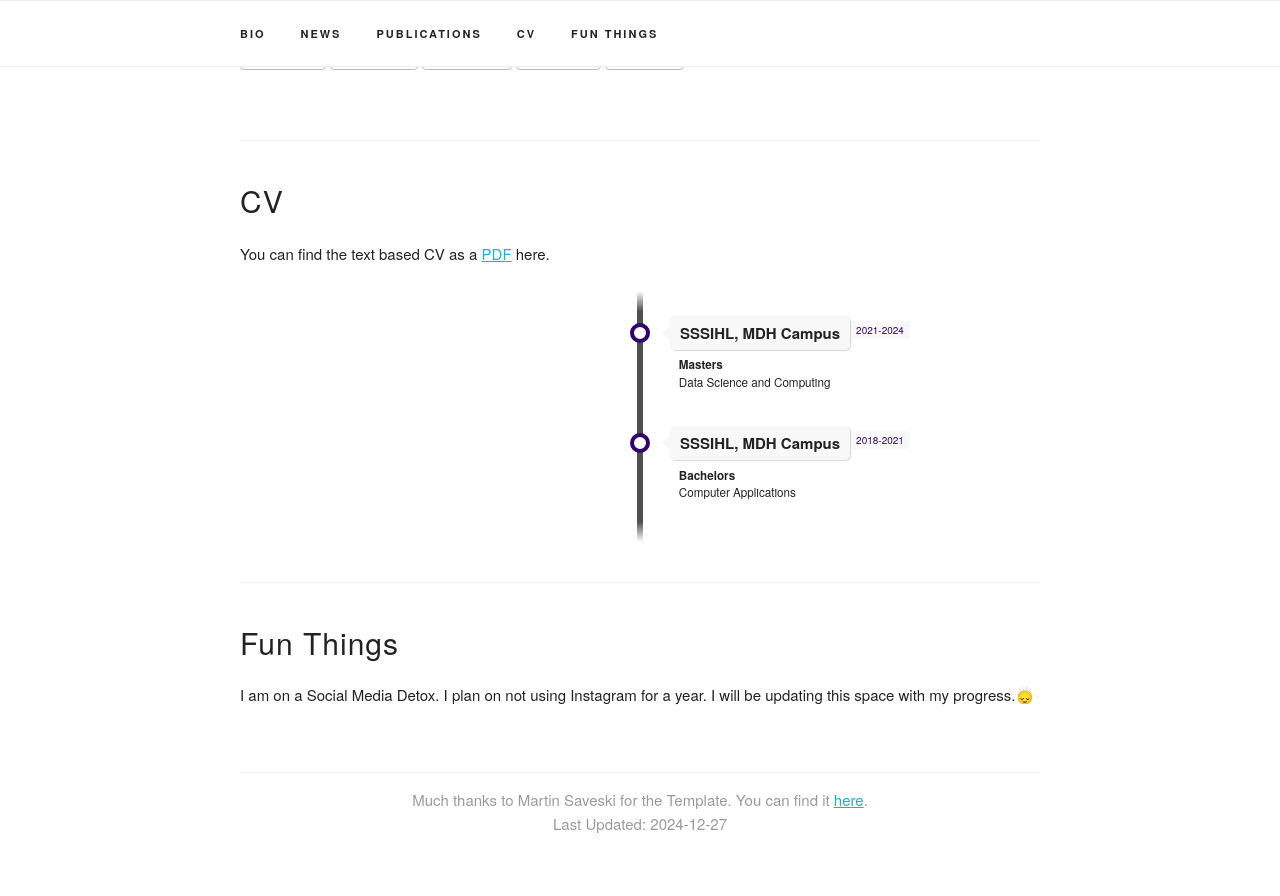
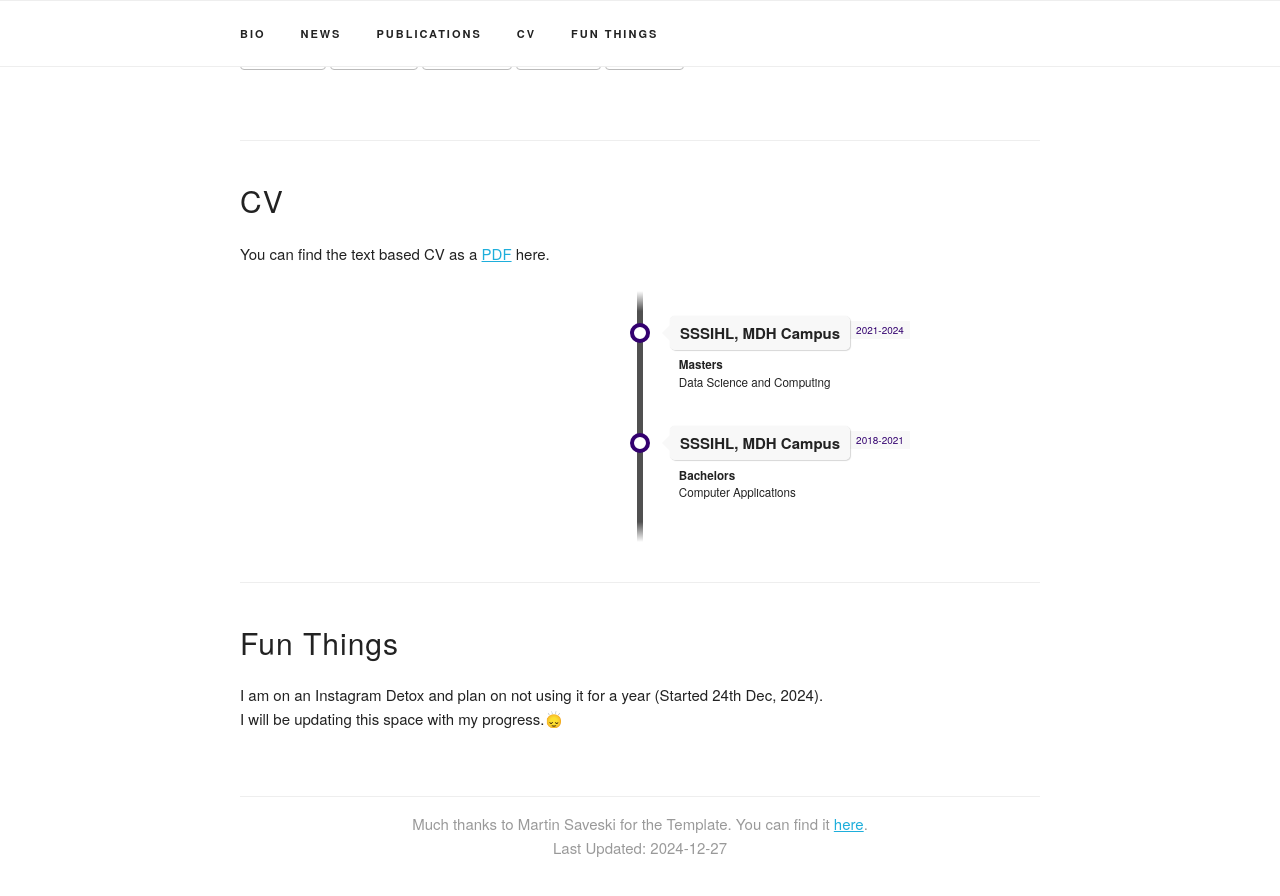
Before and after one commit to callmesanfornow/callmesanfornow.github.io, a Jekyll site: the page built from index.html, in a window 1280 px wide and 900 px high, scrolled down 1448 px. Shown: the top 896 px of the window. Built offline with Jekyll 4.4.1, drawn with Linux system fonts in a browser that asks for light colours; some web fonts are replaced.

Commit message:
Update index.html

```diff
--- a/index.html
+++ b/index.html
@@ -229,5 +229,8 @@ title: Home
 <!-- ========== Fun Things ========== -->
 <div class="docs-section" id="fun">
   <h4>Fun Things</h4>
-    <p>I am on a Social Media Detox. I plan on not using Instagram for a year. I will be updating this space with my progress.🙂‍↕️</p>
+    <p>
+      I am on an Instagram Detox and plan on not using it for a year (Started 24th Dec, 2024). <br/>
+      I will be updating this space with my progress.🙂‍↕️
+    </p>
 </div>
```
